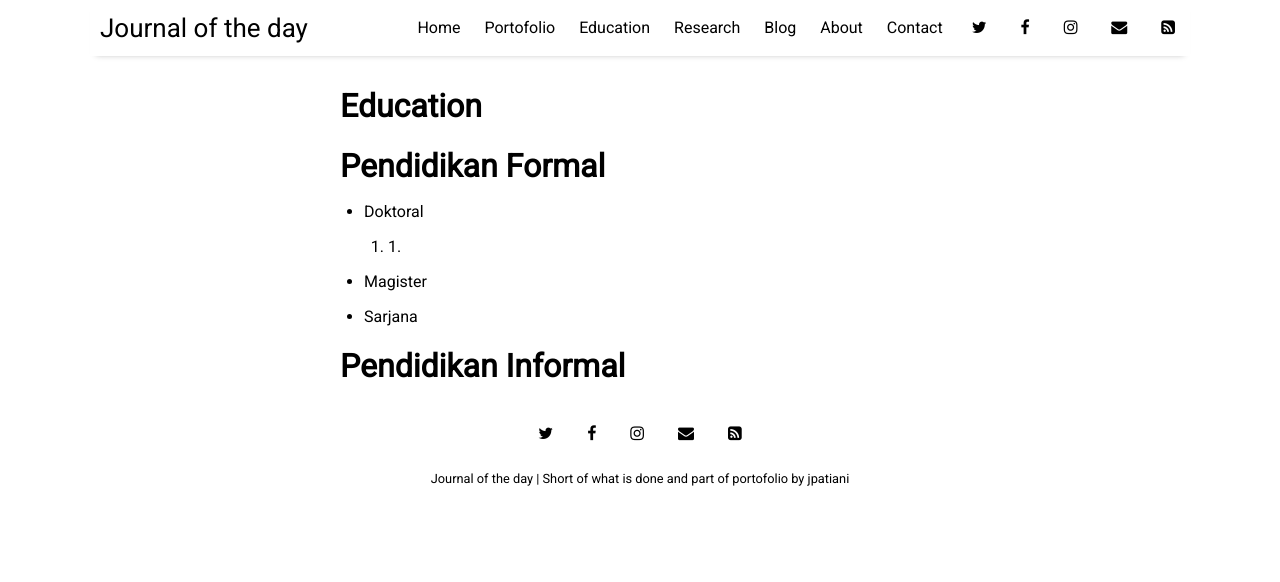
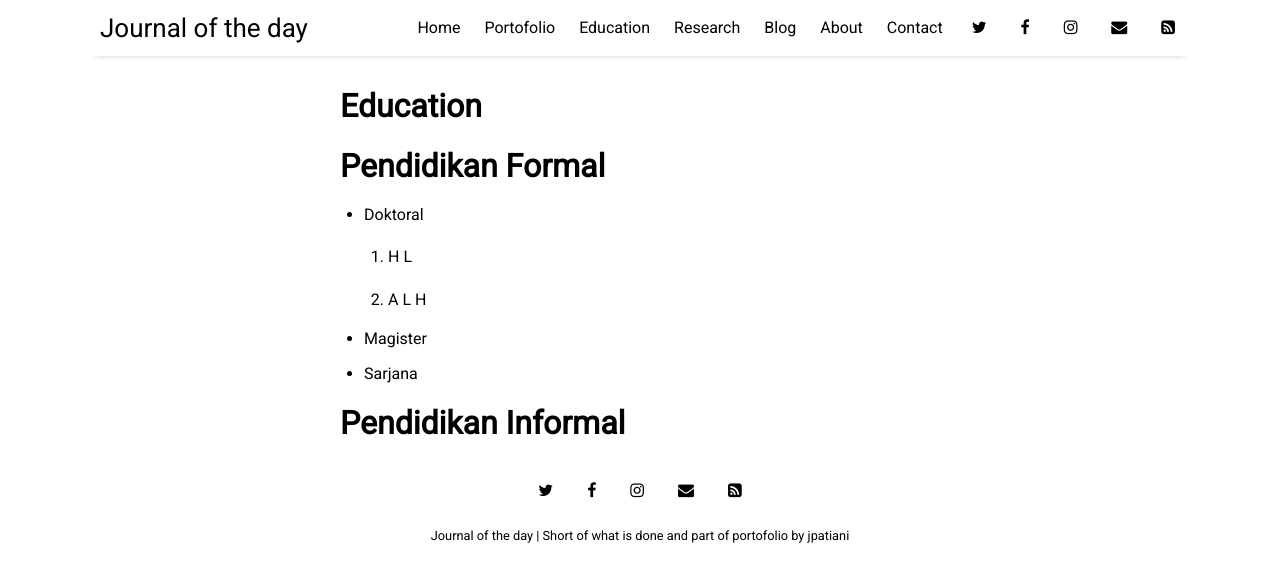
Before and after one commit to jpatiani/jpatiani.github.io, a Jekyll site: the page built from pages/education.md, in a window 1280 px wide. Shown: the top 582 px of the page. Built offline with Jekyll 4.4.1, drawn with Linux system fonts in a browser that asks for light colours; nearby versions of some CDN libraries.

Commit message:
Update education.md

```diff
--- a/pages/education.md
+++ b/pages/education.md
@@ -7,8 +7,10 @@ permalink: /education
 
 # Pendidikan Formal
 - Doktoral
-  2.
-  1.
+
+  2. H L
+
+  1. A L H
 - Magister
 - Sarjana
 
```
